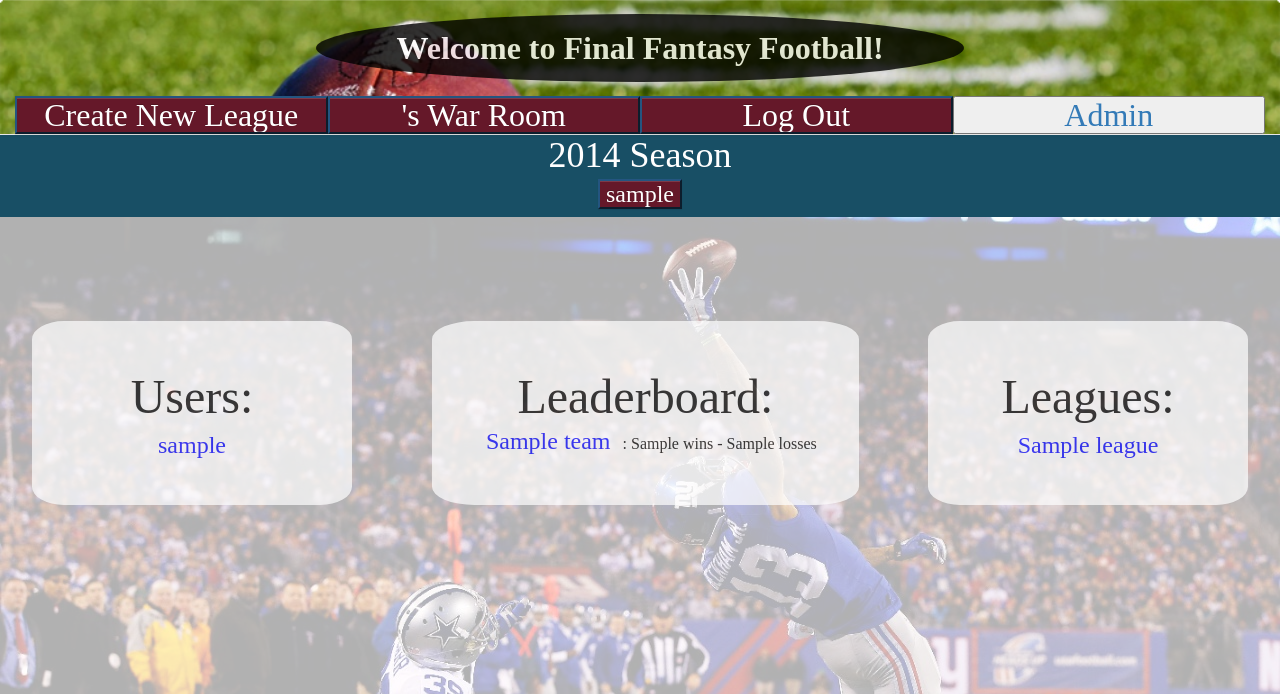
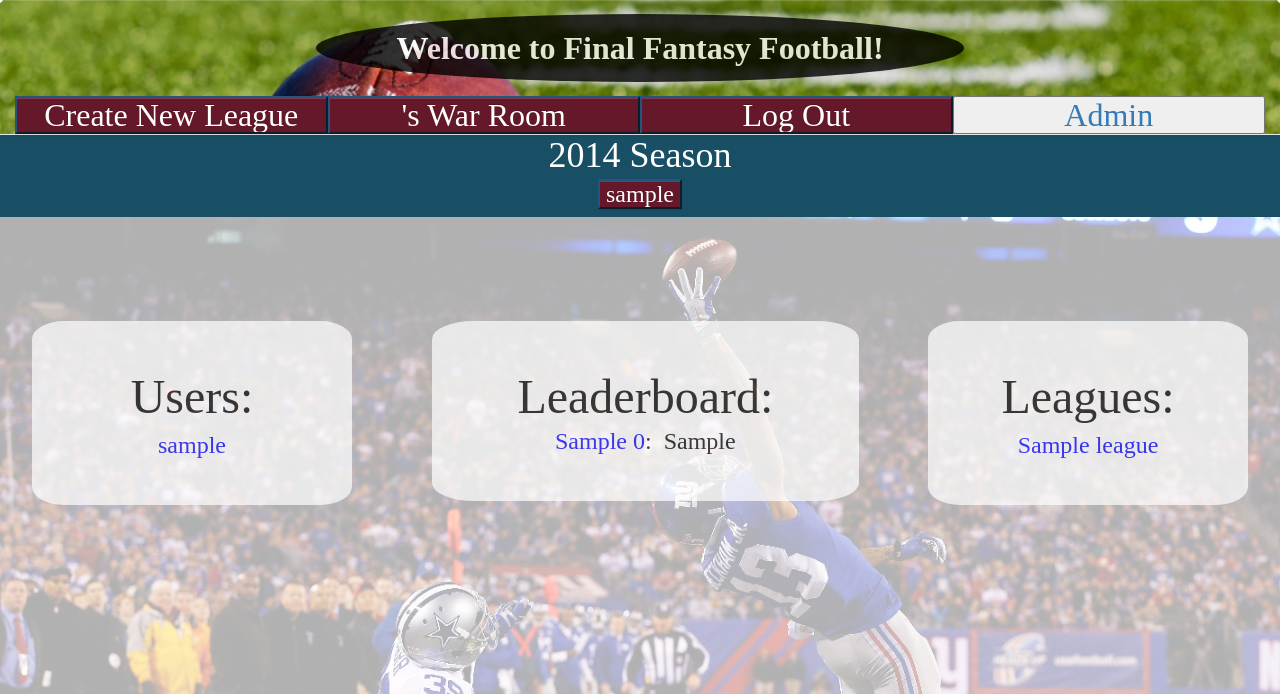
Before and after one commit to bgilroy26/pickem_football, a Django app: template pickem_football/interface/templates/interface/index.html in a window 1280 px wide. Shown: the top 694 px of the page. Run offline with Django 3.2, Linux system fonts and the light colour scheme; tables that the repository leaves empty hold one stand-in row (values such as "Sample post"); the template is opened without the code that fills it: values that come from a table or form of the project are taken from there, most other values are stand-ins (such as "Sample title", 1, 10 or a date in 2020); some libraries are stand-ins or nearby versions.

Commit message:
Fixes index leaderboard

```diff
--- a/pickem_football/interface/static/interface/main.css
+++ b/pickem_football/interface/static/interface/main.css
@@ -139,22 +139,17 @@ li {
 	font-size:3em;
 }
 
-.leaderboard_links {
-	margin-bottom:1em;
-}
 #leaderboard_heading ul li{
 	font-size:1em;
 }
 
-.leaderboard_links a{
+#leaderboard_links {
 	font-size:1.5em;
-	margin:.5em;
+	margin-bottom:.5em;
+}
+#leaderboard_links a{
 	color: blue;
-}
-.leaderboard_links li a{
-	margin-bottom:1em;
-}
-#users_div a{
+}#users_div a{
 	color:blue;
 }
 #leagues_div a{
--- a/pickem_football/interface/templates/interface/index.html
+++ b/pickem_football/interface/templates/interface/index.html
@@ -47,8 +47,10 @@
             <div id = "leaderboard_div" class = "col-xs-4 col-md-4 text-center">
                 <h1 id = "leaderboard_heading">Leaderboard:</h1>
                     <ul>
-                        {% for team in all_teams %}
-                            <li class = "leaderboard_links"><a href = "{% url 'interface:team_view' league_slug=team.league.slug team_slug=team.slug %}">{{ team.name }}</a>:  {{ team.wins }} - {{ team.losses }}</li>
+                        {% for result in team_record_list  %}
+
+                                <li id = "leaderboard_links"><a href = "{% url 'interface:profile' result.0.slug %}">{{ result.0.name }}</a>:  &nbsp{{ result.1 }}</li>
+
                         {% endfor %}
                     </ul>
             </div>
```
Also changed, not shown: pickem_football/interface/views.py (+5 -2 lines).
